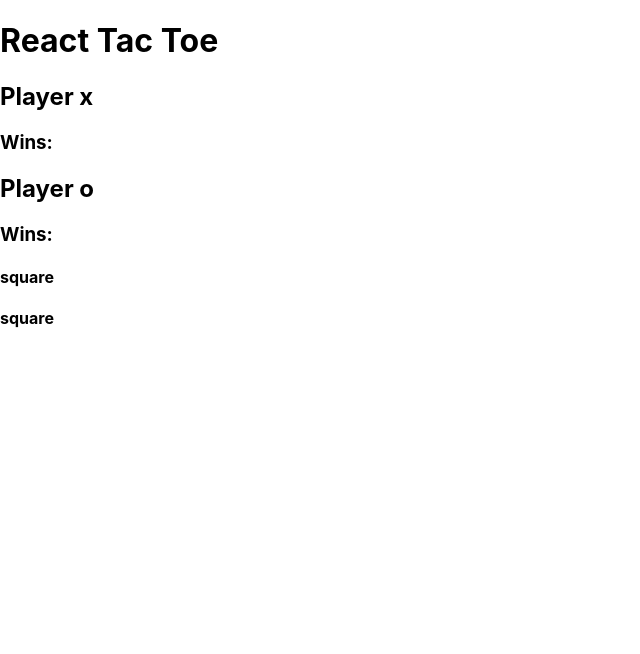
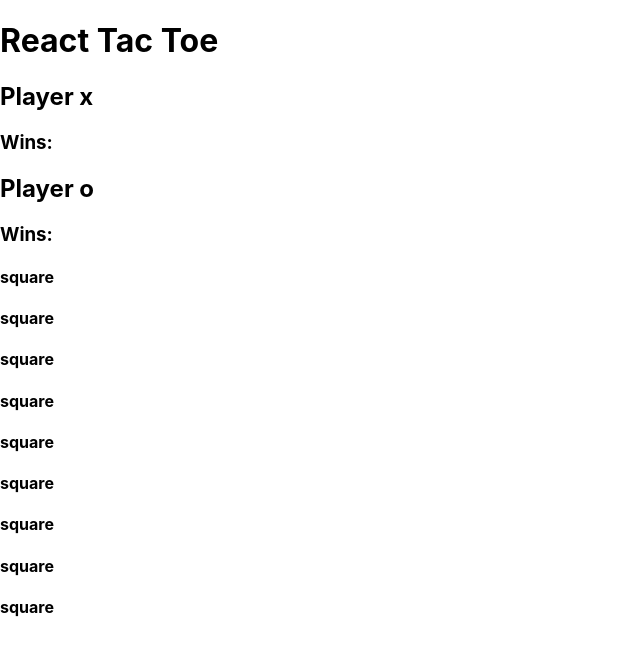
Before and after one commit to ryanshipley/react-helloworld, a React (Create React App) app: page / in a window 1280 px wide. Shown: the top 654 px of the page, without its empty margins (0-640 px from the left). Built offline with nearby package versions, Linux system fonts and the light colour scheme.

Commit message:
completes components

```diff
--- a/src/components/Board.js
+++ b/src/components/Board.js
@@ -5,6 +5,13 @@ function Board(props){
     <div className="board">
         <Square/>
         <Square/>
+        <Square/>
+        <Square/>
+        <Square/>
+        <Square/>
+        <Square/>
+        <Square/>
+        <Square/>
     </div>
 )};
 
--- a/src/components/Player.js
+++ b/src/components/Player.js
@@ -1,5 +1,5 @@
 function Player(props){
-   return( <div>
+   return( <div className={props.whichPlayer}>
         <h2>Player {props.whichPlayer}</h2>
         <h3>Wins: </h3>
     </div>
```
